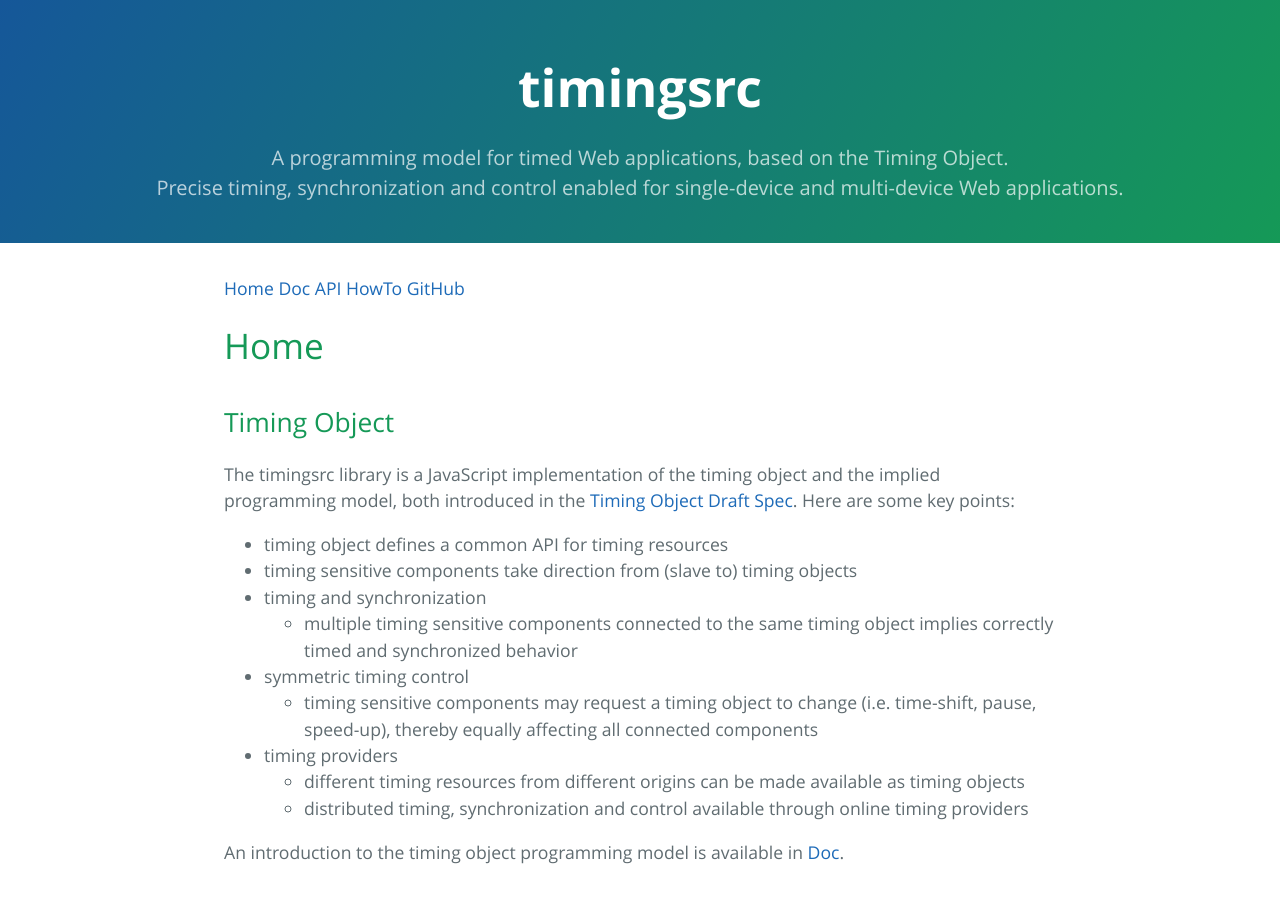
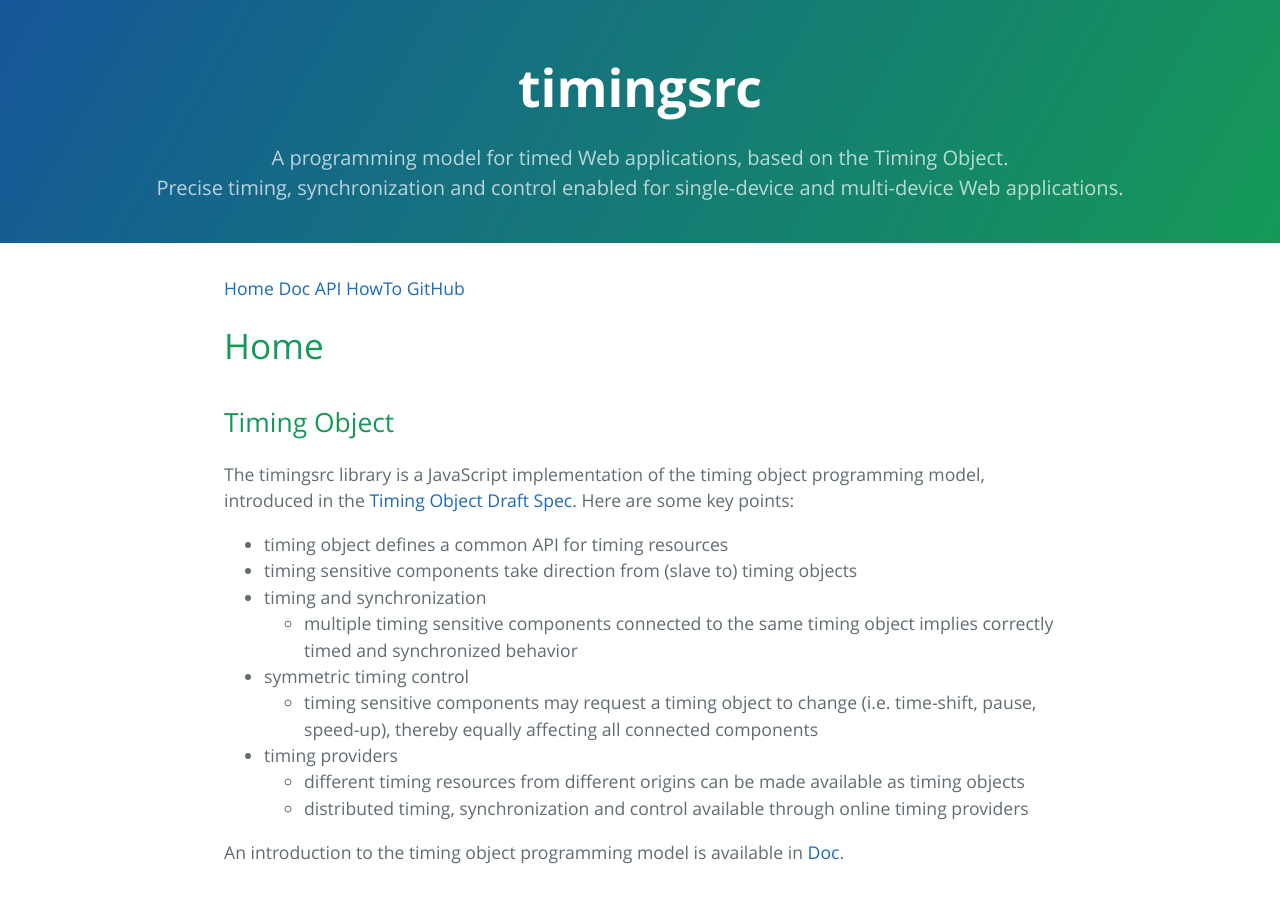
Before and after one commit to webtiming/timingsrc, a Jekyll site: the page built from index.md, in a window 1280 px wide and 900 px high. Built offline with Jekyll 4.4.1, drawn with Linux system fonts in a browser that asks for light colours; Markdown is read by kramdown in place of the engine named in the settings.

Commit message:
minor changes

```diff
--- a/index.md
+++ b/index.md
@@ -5,7 +5,7 @@ title: Home
 
 ## Timing Object
 
-The timingsrc library is a JavaScript implementation of the timing object and the implied programming model, both introduced in the [Timing Object Draft Spec](http://webtiming.github.io/timingobject/). Here are some key points:
+The timingsrc library is a JavaScript implementation of the timing object programming model, introduced in the [Timing Object Draft Spec](http://webtiming.github.io/timingobject/). Here are some key points:
 
 - timing object defines a common API for timing resources
 - timing sensitive components take direction from (slave to) timing objects
```
